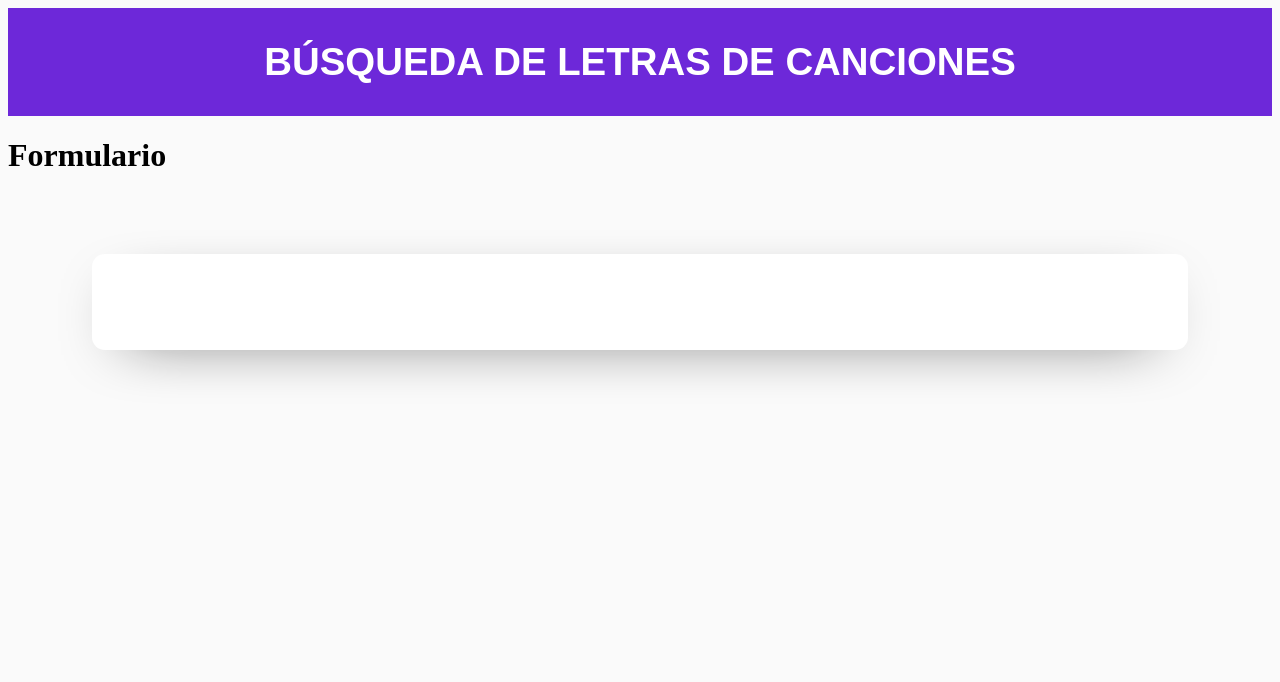
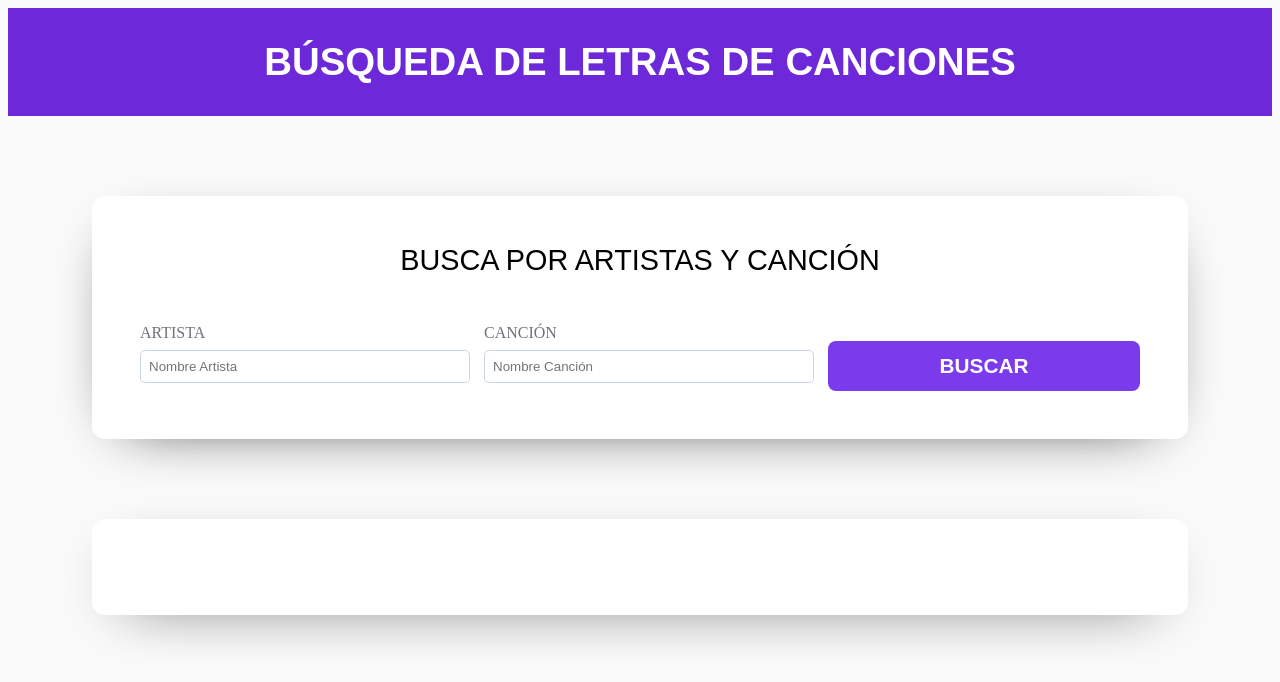
Before and after one commit to jocnn/buscador_letra_canciones, a React (Vite) app: page / in a window 1280 px wide. Shown: the top 682 px of the page. Built offline with nearby package versions, Linux system fonts and the light colour scheme.

Commit message:
definiendo diseño y el state de los campos

```diff
--- a/src/components/Formulario.jsx
+++ b/src/components/Formulario.jsx
@@ -1,8 +1,51 @@
+import { useState } from "react"
+
 const Formulario = () => {
+
+  const [ busqueda, setBusqueda ] = useState({
+    artista: '',
+    cancion: ''
+  })
+
+  const handleChangeBusqueda = e => {
+    setBusqueda({
+      ...busqueda,
+      [e.target.name]: e.target.value
+    })
+  }
+
   return (
-    <>
-      <h1>Formulario</h1>
-    </>
+    <form>
+      <legend>Busca por Artistas y Canción</legend>
+
+      <div className="form-grid">
+        <div>
+          <label htmlFor="artista">Artista</label>
+          <input
+            id="artista"
+            type="text"
+            name="artista"
+            placeholder="Nombre Artista"
+            value={busqueda.artista}
+            onChange={ e => handleChangeBusqueda(e) }
+          />
+        </div>
+
+        <div>
+          <label htmlFor="cancion">Canción</label>
+          <input
+            id="cancion"
+            type="text"
+            name="cancion"
+            placeholder="Nombre Canción"
+            value={busqueda.cancion}
+            onChange={ e => handleChangeBusqueda(e) }
+          />
+        </div>
+
+        <input type="submit" value="Buscar" />
+      </div>
+    </form>
   )
 }
 
```
